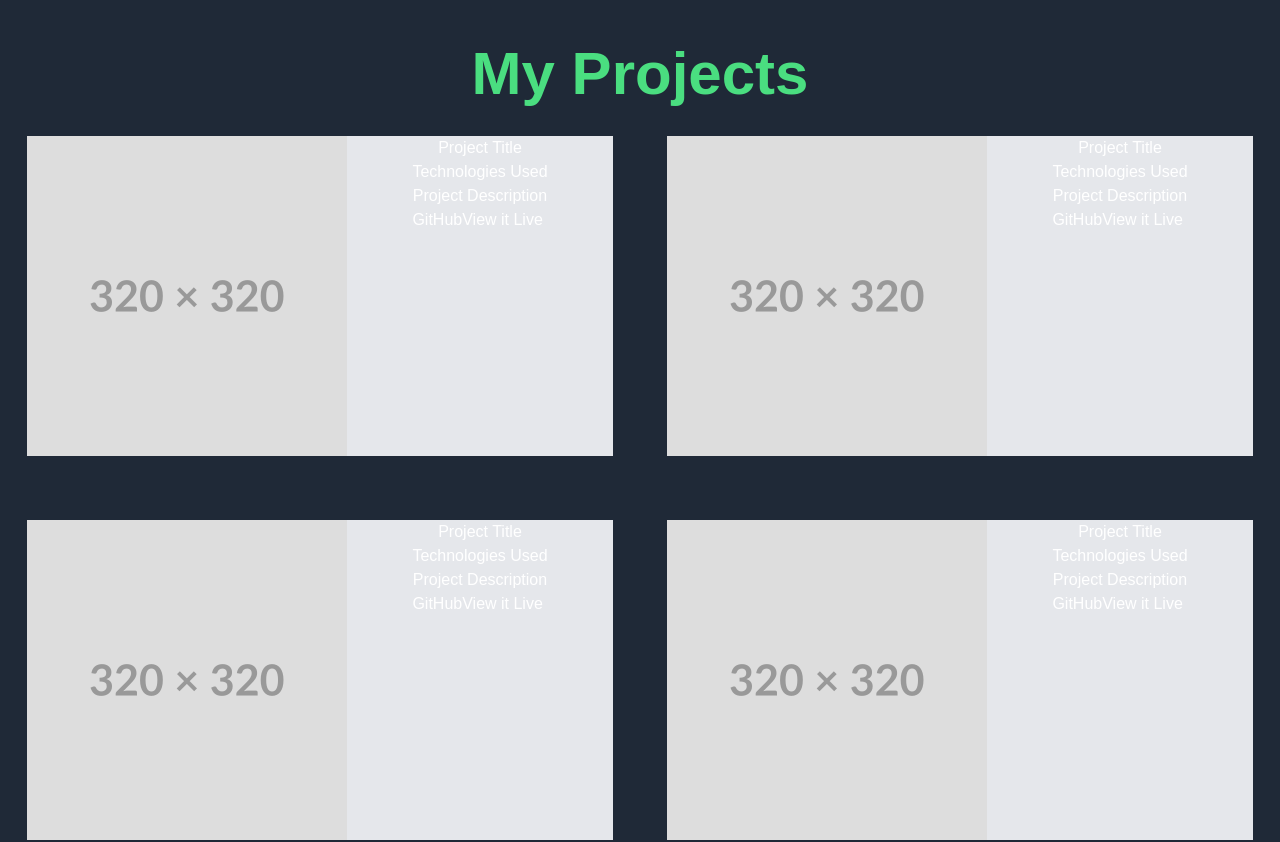
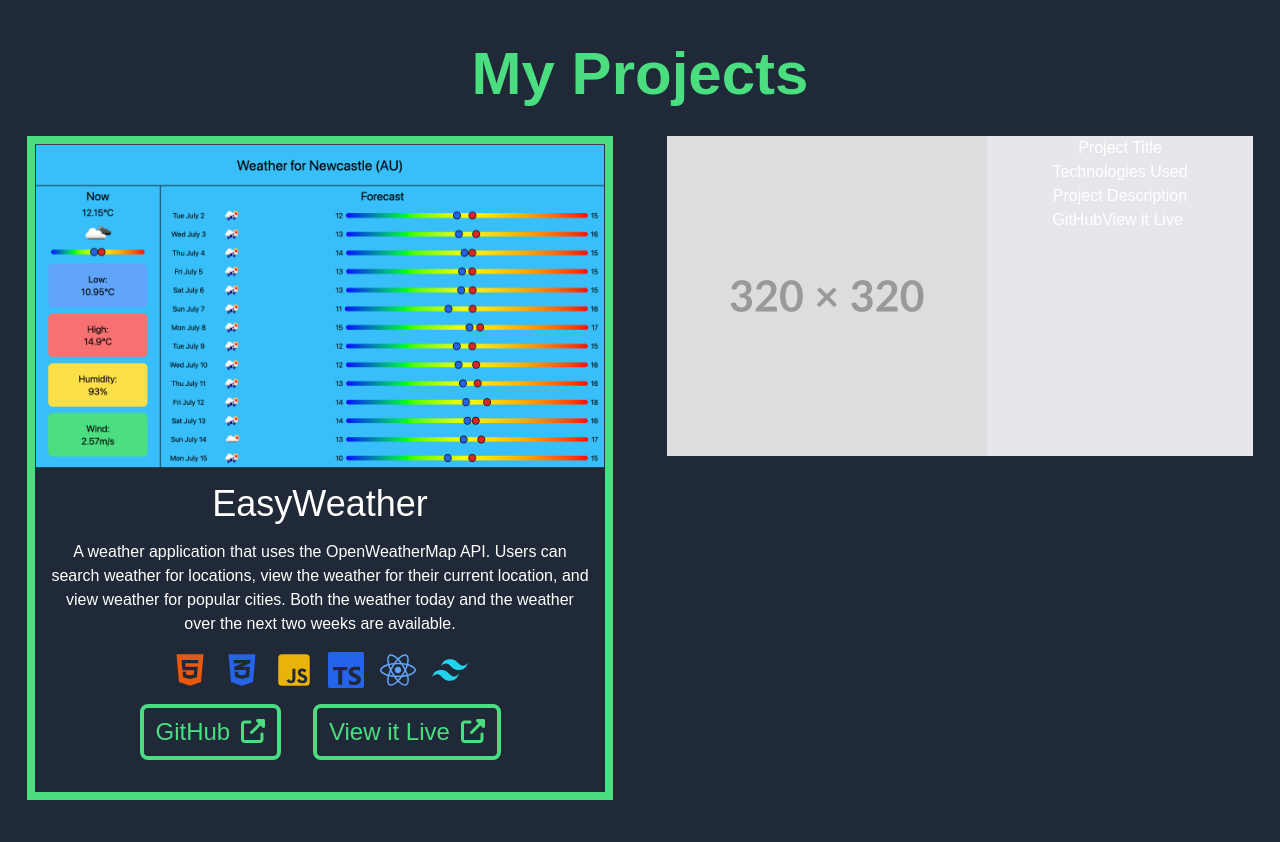
Before and after one commit to matthew-clarke10/portfolio, a React (Vite) app: page / in a window 1280 px wide. Shown: the part 820-1662 px from the top of the page. Built offline with nearby package versions, Linux system fonts and the light colour scheme.

Commit message:
Added the weather app project.

```diff
--- a/src/components/NavBar.tsx
+++ b/src/components/NavBar.tsx
@@ -28,7 +28,7 @@ function NavBar() {
                   projectsSection.scrollIntoView({ behavior: 'smooth' });
                 }
               }}>Projects</a>
-              <a href="./resume.pdf" target="_blank" className="absolute -top-6 right-0 sm:static rounded-md px-3 py-2 text-xl font-medium text-primary hover:bg-gray-800 hover:text-primary-hover border-2 border-primary hover:border-primary-hover">
+              <a href="./resume.pdf" target="_blank" className="absolute -top-6 right-0 sm:static text-center rounded-md w-36 px-3 py-2 text-xl font-medium text-primary hover:bg-gray-800 hover:text-primary-hover border-2 border-primary hover:border-primary-hover">
                 Resume <FontAwesomeIcon icon={faExternalLinkAlt} className="ml-1" />
               </a>
             </div>
--- a/src/components/Projects.tsx
+++ b/src/components/Projects.tsx
@@ -1,22 +1,35 @@
+import { FontAwesomeIcon } from '@fortawesome/react-fontawesome';
+import { faExternalLinkAlt } from '@fortawesome/free-solid-svg-icons';
+import { FaHtml5, FaCss3Alt, FaJsSquare, FaReact } from 'react-icons/fa';
+import { RiTailwindCssFill } from "react-icons/ri";
+import { SiTypescript } from "react-icons/si";
+
 function Projects() {
   return (
     <section id="projects" className="h-projects flex flex-col items-center">
       <h2 className="text-6xl text-primary text-center font-semibold mt-16 mb-8">My Projects</h2>
-      <section className="grid grid-cols-1 sm:grid-cols-2 w-full gap-y-16">
-        <div className="flex flex-row bg-gray-200 w-11/12 h-80 mx-auto">
-          <img src="./images/placeholder.png" alt="Placeholder" className="w-320 h-320" />
+      <section className="grid grid-cols-1 lg:grid-cols-2 w-full gap-y-16">
+        <div className="flex flex-col border-8 border-primary w-11/12 mx-auto">
+          <img src="/images/weather-app-project.png" alt="Placeholder" className="w-full" />
           <div className="flex flex-col mx-auto text-center">
-            <div>Project Title</div>
-            <div>Technologies Used</div>
-            <div>Project Description</div>
-            <div className="flex flex-row">
-              <a href="">GitHub</a>
-              <a href="">View it Live</a>
+            <div className="text-4xl my-4">EasyWeather</div>
+            <div className="mx-4">A weather application that uses the OpenWeatherMap API. Users can search weather for locations, view the weather for their current location, and view weather for popular cities. Both the weather today and the weather over the next two weeks are available.</div>
+            <div className="flex flex-wrap gap-4 mx-8 my-4 justify-center">
+              <FaHtml5 title="HTML" size={36} className="text-orange-600 hover:cursor-pointer" />
+              <FaCss3Alt title="CSS" size={36} className="text-blue-600 hover:cursor-pointer" />
+              <FaJsSquare title="JavaScript" size={36} className="text-yellow-500 hover:cursor-pointer" />
+              <SiTypescript title="TypeScript" size={36} className="text-blue-600 hover:cursor-pointer" />
+              <FaReact title="React" size={36} className="text-blue-400 hover:cursor-pointer" />
+              <RiTailwindCssFill title="Tailwind CSS" size={36} className="text-cyan-400 hover:cursor-pointer" />
+            </div>
+            <div className="flex flex-row justify-center gap-8 mb-8 text-2xl">
+              <a href="" className="px-3 py-2 text-primary hover:text-primary-hover border-4 border-primary hover:border-primary-hover rounded-lg">GitHub <FontAwesomeIcon icon={faExternalLinkAlt} className="ml-1" /></a>
+              <a href="" className="px-3 py-2 text-primary hover:text-primary-hover border-4 border-primary hover:border-primary-hover rounded-lg">View it Live <FontAwesomeIcon icon={faExternalLinkAlt} className="ml-1" /></a>
             </div>
           </div>
         </div>
         <div className="flex flex-row bg-gray-200 w-11/12 h-80 mx-auto">
-          <img src="./images/placeholder.png" alt="Placeholder" className="w-320 h-320" />
+          <img src="/images/placeholder.png" alt="Placeholder" className="w-320 h-320" />
           <div className="flex flex-col mx-auto text-center">
             <div>Project Title</div>
             <div>Technologies Used</div>
@@ -28,7 +41,7 @@ function Projects() {
           </div>
         </div>
         <div className="flex flex-row bg-gray-200 w-11/12 h-80 mx-auto mb-8">
-          <img src="./images/placeholder.png" alt="Placeholder" className="w-320 h-320" />
+          <img src="/images/placeholder.png" alt="Placeholder" className="w-320 h-320" />
           <div className="flex flex-col mx-auto text-center">
             <div>Project Title</div>
             <div>Technologies Used</div>
@@ -40,7 +53,7 @@ function Projects() {
           </div>
         </div>
         <div className="flex flex-row bg-gray-200 w-11/12 h-80 mx-auto mb-8">
-          <img src="./images/placeholder.png" alt="Placeholder" className="w-320 h-320" />
+          <img src="/images/placeholder.png" alt="Placeholder" className="w-320 h-320" />
           <div className="flex flex-col mx-auto text-center">
             <div>Project Title</div>
             <div>Technologies Used</div>
```
Also changed, not shown: public/images/weather-app-project.png (added).
